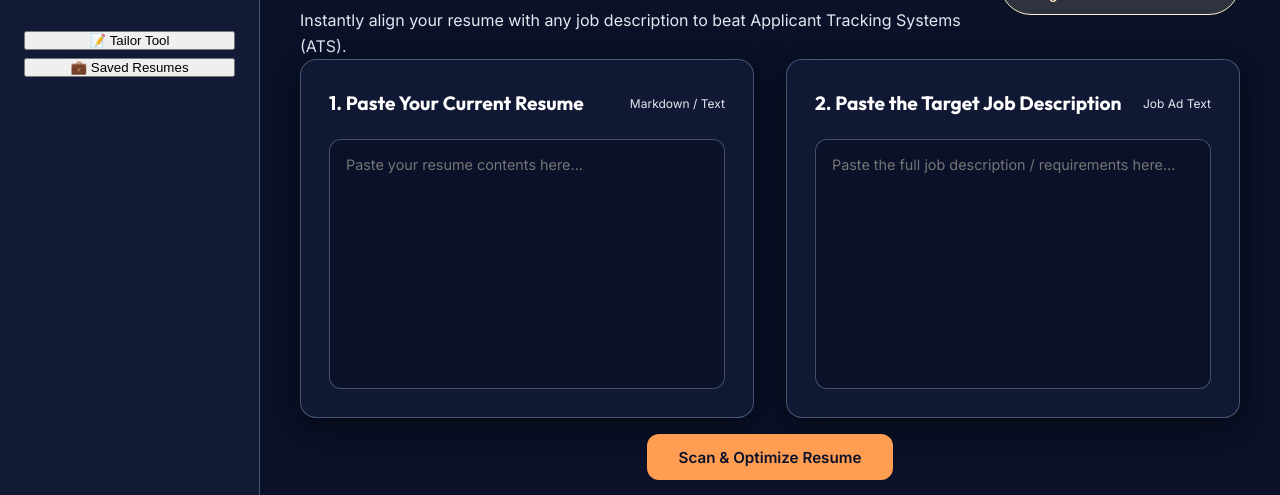
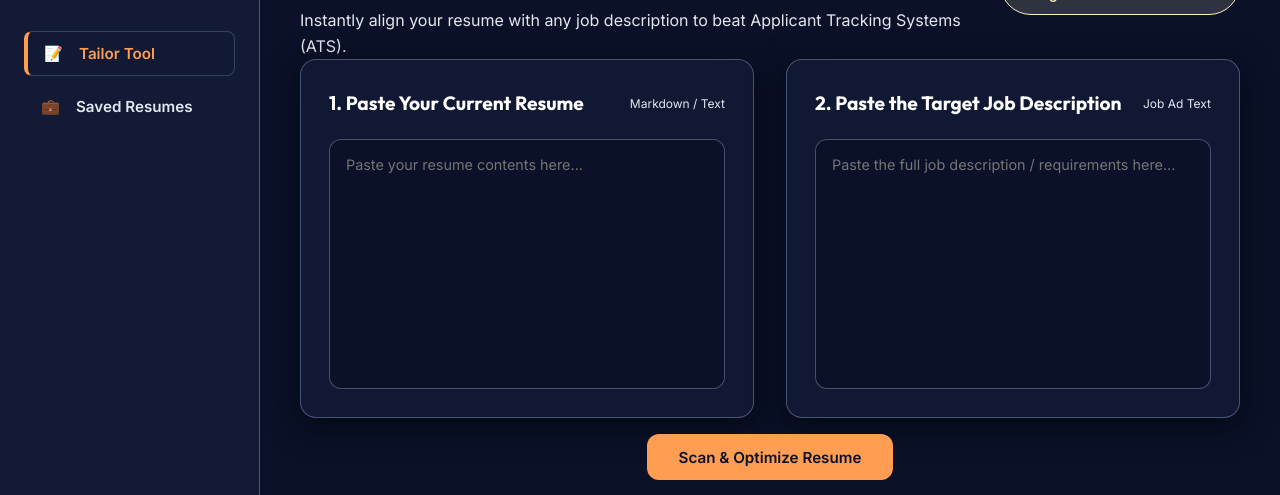
Before and after one commit to voidreformer/tailorfit-ai, a website: page index.html in a window 1280 px wide. Shown: the part 87-582 px from the top of the page. Drawn offline with Linux system fonts and the light colour scheme.

Commit message:
fix(styles): fix nav-item button selector to style sidebar buttons with strict user palette

```diff
--- a/styles.css
+++ b/styles.css
@@ -91,28 +91,39 @@ body {
   flex-grow: 1;
 }
 
+.nav-menu .nav-item,
 .nav-menu a {
   display: flex;
   align-items: center;
   gap: 1rem;
   color: var(--text-muted);
-  text-decoration: none;
+  background: transparent;
+  border: 1px solid transparent;
+  width: 100%;
+  text-align: left;
   padding: 0.75rem 1rem;
   border-radius: var(--radius-sm);
   font-size: 0.95rem;
-  font-weight: 500;
+  font-weight: 600;
+  cursor: pointer;
   transition: var(--transition);
+  font-family: var(--font-sans);
 }
 
+.nav-menu .nav-item:hover,
 .nav-menu a:hover,
+.nav-menu .nav-item.active,
 .nav-menu a.active {
-  color: var(--text-main);
+  color: #FFFFFF;
   background-color: var(--bg-card);
+  border-color: rgba(196, 229, 255, 0.2);
 }
 
+.nav-menu .nav-item.active,
 .nav-menu a.active {
-  border-left: 3px solid var(--accent);
-  padding-left: calc(1rem - 3px);
+  border-left: 4px solid var(--palette-peach);
+  color: var(--palette-peach);
+  font-weight: 800;
 }
 
 .sidebar-footer {
```
